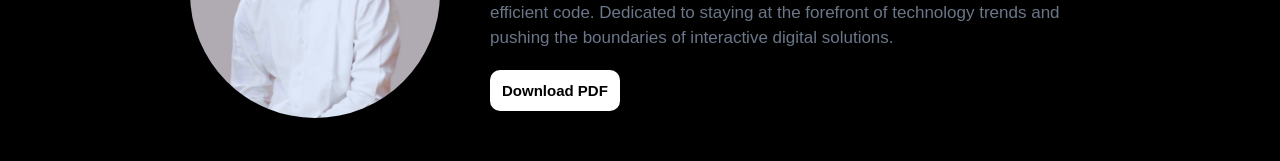
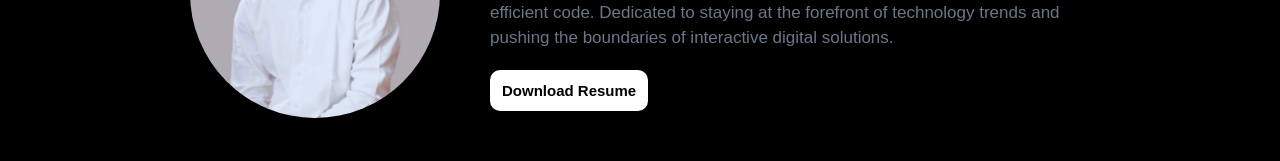
Before and after one commit to Seyi27/portfolio, a React (Create React App) app: page / in a window 1280 px wide. Shown: the part 776-937 px from the top of the page. Built offline with nearby package versions, Linux system fonts and the light colour scheme; no server answers.

Commit message:
download resume update

```diff
--- a/src/containers/About/About.jsx
+++ b/src/containers/About/About.jsx
@@ -28,8 +28,8 @@ function About() {
         </p>
 
         <div className='app__button-container'>
-          <a href="../assets/My_Resume.pdf" download="My_Resume.pdf">
-            Download PDF
+          <a href="../../../public/My_Resume.pdf" download="My_Resume.pdf">
+            Download Resume
           </a>
         </div>
 
```
Also changed, not shown: 1 other file (tests, documents, lock files or other folders).
